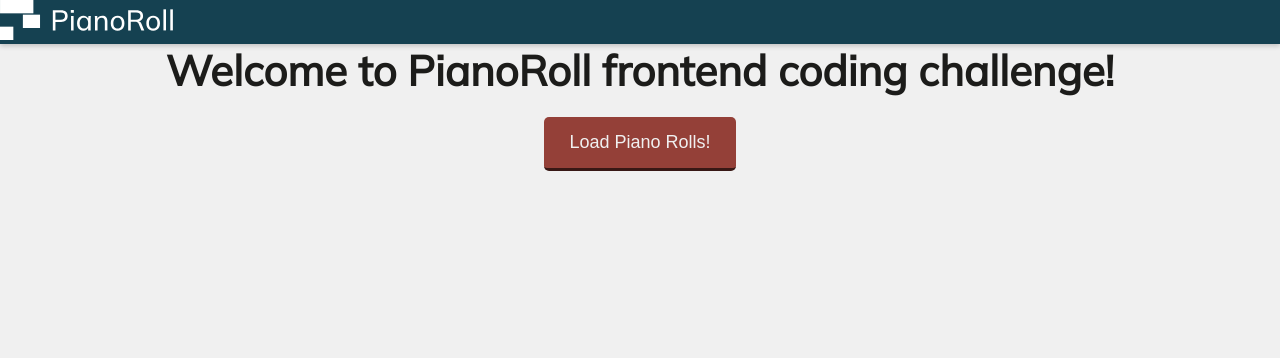
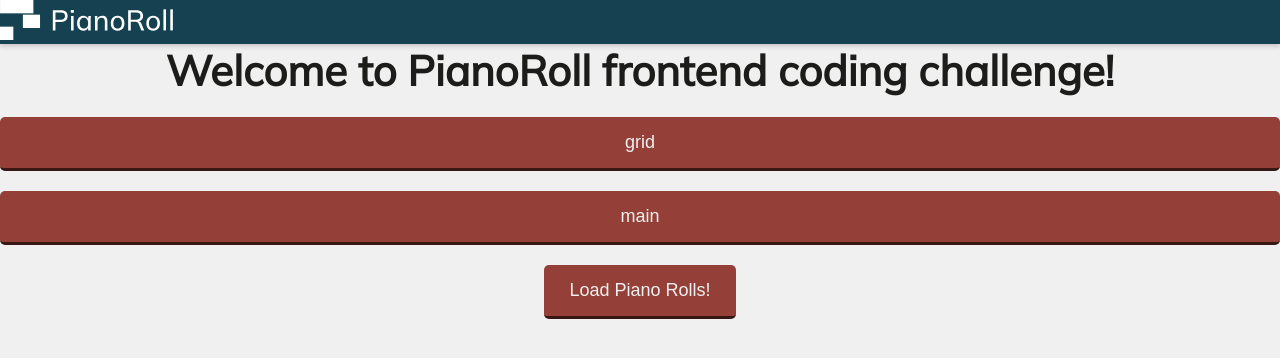
Before and after one commit to GeniaPiano/piano-rolls, a React (Vite) app: page / in a window 1280 px wide. Shown: the top 358 px of the page. Built offline with nearby package versions, Linux system fonts and the light colour scheme; no server answers.

Commit message:
Updated PilanoRollCard and Provider

```diff
--- a/src/App.tsx
+++ b/src/App.tsx
@@ -12,8 +12,8 @@ import {MainLayout} from "./components/MainLayout/MainLayout";
 export const App = () => {
     const [showPianoRoll, setShowPianoRoll] = useState(false);
     const [dataLoaded, setDataLoaded] = useState(false);
-    const {loading, reFetch } = usePianoRollData();
-    const {isGridView, changeGridView, isMainView} = useSelectedRollAndView();
+    const {loading, reFetch} = usePianoRollData();
+    const {isGridView, changeGridView, isMainView, changeIsMainView} = useSelectedRollAndView();
 
     const handleClick = async () => {
         if (!dataLoaded) {
@@ -35,6 +35,19 @@ export const App = () => {
             <MainLayout>
 
                 <div className="app">
+
+                    {/*BUTTONY DLA TESTU*/}
+                    <button onClick={()=> {
+                        setShowPianoRoll(true);
+                        setDataLoaded(true);
+                        changeGridView(true);
+                    }}>
+                        grid</button>
+                    <button onClick={()=> {
+                        changeGridView(false);
+                        changeIsMainView(true);
+                    }}>main</button>
+
                        <div className="buttonContainer">
                              <button onClick={handleClick}>Load Piano Rolls!</button>
                         </div>
@@ -45,8 +58,6 @@ export const App = () => {
 
                     {!isGridView && !loading && isMainView
                         && <MainRollDisplayView/>}
-
-
                 </div>
 
             </MainLayout>
--- a/src/components/PianoRollCard/PianoRollCard.css
+++ b/src/components/PianoRollCard/PianoRollCard.css
@@ -21,6 +21,9 @@
     background-color: #eab0ea;
 }
 
+.piano-roll-card.small {
+
+}
 
 
 .description {
--- a/src/components/PianoRollCard/PianoRollCard.tsx
+++ b/src/components/PianoRollCard/PianoRollCard.tsx
@@ -6,10 +6,10 @@ import {useSelectedRollAndView} from "../../providers/SelectedRollAndViewProvide
 
 interface Props {
     index: number;
-
+    isSmall: boolean;
 }
 
-export const PianoRollCard = ({ index} : Props) => {
+export const PianoRollCard = ({ index, isSmall} : Props) => {
     const {handleSelectRoll, selectedPianoRoll, changeGridView, changeIsMainView} = useSelectedRollAndView();
     const [sequence, setSequence] = useState([]);
     const {data: apiData} = usePianoRollData();
@@ -32,12 +32,12 @@ export const PianoRollCard = ({ index} : Props) => {
 
     return (
         <div
-            className={`piano-roll-card ${isSelected ? 'selected' : ''}`}
+            className={`piano-roll-card ${isSelected ? 'selected' : ''} ${isSmall} ? 'small' : ''`}
             onClick={handleCardClick}>
             <div className="description">
                 This is a piano roll number {index + 1}
             </div>
-            <div >
+            <div>
                 <SvgItem sequence={sequence} />
             </div>
         </div>
--- a/src/components/PianoRollDisplay/PianoRollDisplay.tsx
+++ b/src/components/PianoRollDisplay/PianoRollDisplay.tsx
@@ -1,12 +1,10 @@
 import './PianoRollDisplay.css'
 import {usePianoRollData} from "../../hooks/usePianoRollData";
 import {PianoRollCard} from "../PianoRollCard/PianoRollCard";
-import {useSelectedRollAndView} from "../../providers/SelectedRollAndViewProvider";
 
 
 export const PianoRollDisplay = ({setShowPianoRoll}) => {
     const { data, loading } = usePianoRollData();
-    const {selectedPianoRoll} = useSelectedRollAndView()
 
     if (loading) {
         return <div>Loading...</div>;
@@ -24,7 +22,8 @@ export const PianoRollDisplay = ({setShowPianoRoll}) => {
                         index={index}
                         data={rollData}
                         setShowPianoRoll={setShowPianoRoll}
-                        isSelected/>)
+                        isSelected
+                        isSmall={false}/>)
                 }
             </div>
     )
--- a/src/providers/SelectedRollAndViewProvider.tsx
+++ b/src/providers/SelectedRollAndViewProvider.tsx
@@ -3,7 +3,7 @@ import {createContext, useContext, useState} from "react";
 interface SelectedRollContext {
     isGridView: boolean;
     isMainView: boolean;
-    selectedPianoRoll: number | null;
+    selectedPianoRoll: string;
     handleSelectRoll: (id: number)=> void;
     changeGridView: (bool: boolean) => void;
     changeIsMainView: (bool: boolean) => void;
@@ -13,7 +13,7 @@ const SelectedRollContext = createContext<SelectedRollContext | undefined>(undef
 
 export const SelectedRollProvider = ({ children }) => {
     const [isGridView, setIsGridView] = useState(false);
-    const [selectedPianoRoll, setSelectedPianoRoll] = useState<number | null>(null);
+    const [selectedPianoRoll, setSelectedPianoRoll] = useState<string>(null);
     const [isMainView, setIsMainView] = useState(false);
 
     const changeGridView =(bool: boolean)=> setIsGridView(bool);
```
